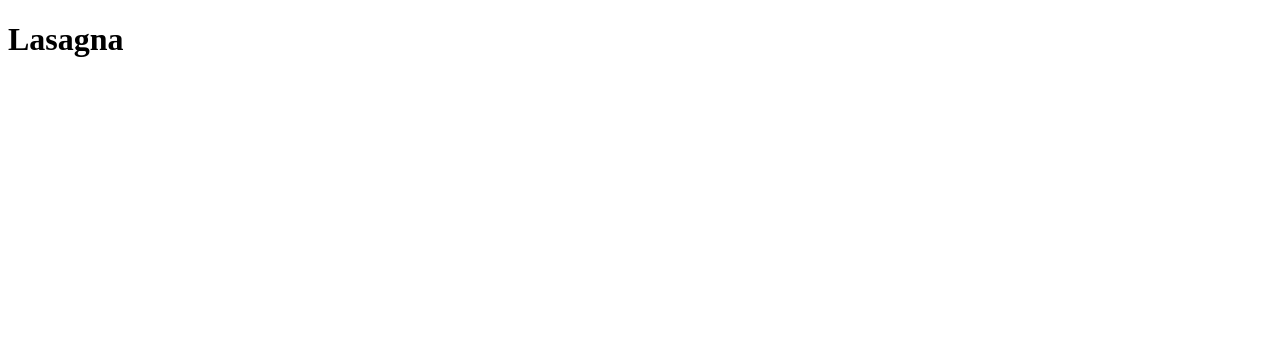
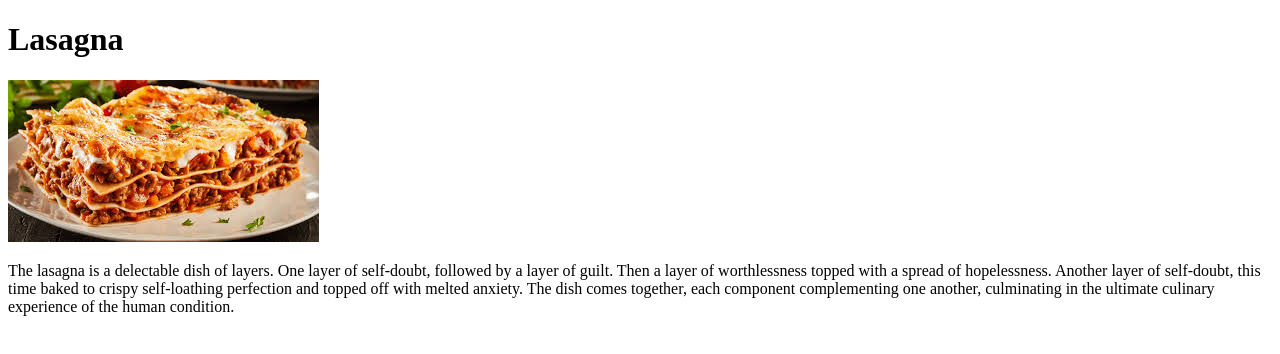
Before and after one commit to lillian-chen/odin-recipes, a plain HTML site: page recipes/lasagna.html in a window 1280 px wide. Drawn offline with Linux system fonts and the light colour scheme.

Commit message:
lasag img and desc

```diff
--- a/recipes/lasagna.html
+++ b/recipes/lasagna.html
@@ -4,9 +4,11 @@
     <meta charset="UTF-8">
     <meta http-equiv="X-UA-Compatible" content="IE=edge">
     <meta name="viewport" content="width=device-width, initial-scale=1.0">
-    <title>Document</title>
+    <title>Lasagna</title>
 </head>
 <body>
     <h1>Lasagna</h1>
+    <img src="../img/lasagna.jpg">
+    <p>The lasagna is a delectable dish of layers. One layer of self-doubt, followed by a layer of guilt. Then a layer of worthlessness topped with a spread of hopelessness. Another layer of self-doubt, this time baked to crispy self-loathing perfection and topped off with melted anxiety. The dish comes together, each component complementing one another, culminating in the ultimate culinary experience of the human condition.</p>
 </body>
 </html>
```
Also changed, not shown: img/lasagna.jpg (added).
